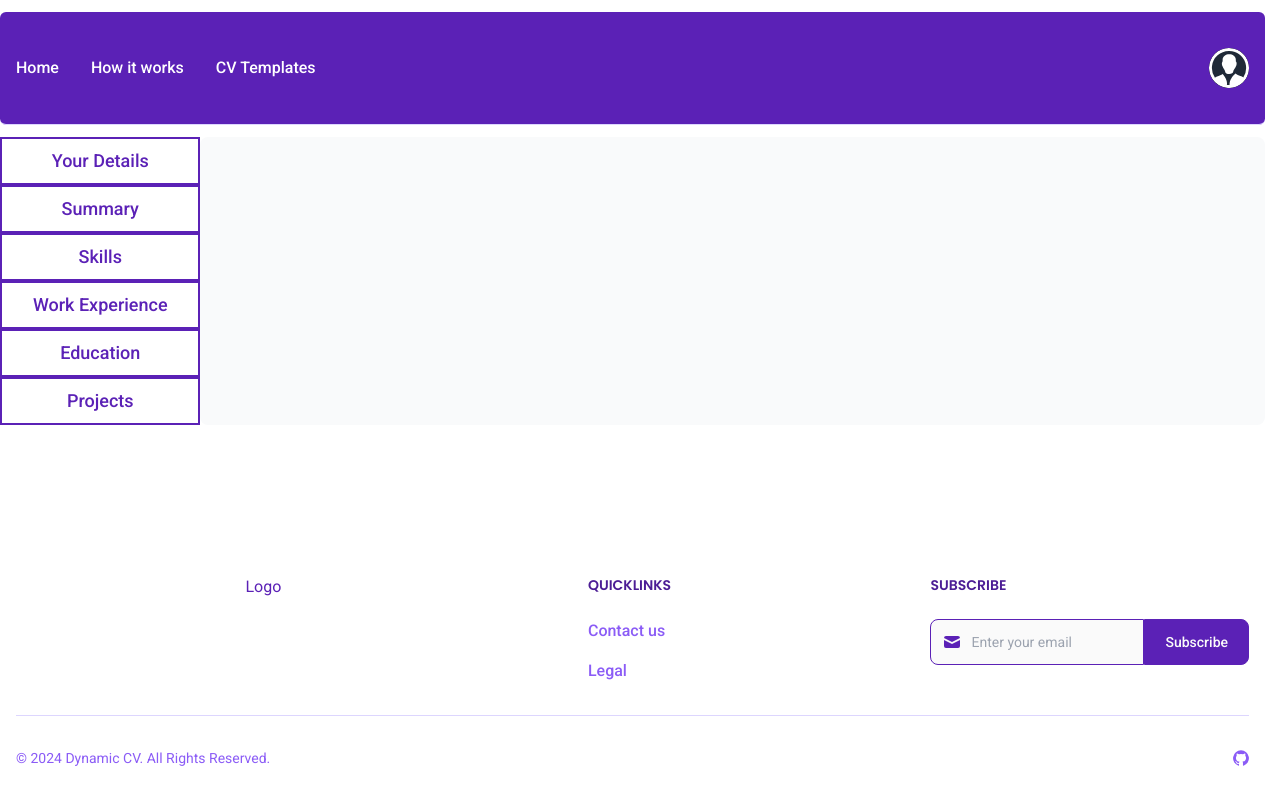
After one commit to stephendawsondev/dynamic-cv, a Django app: page /profile/edit-item/1/1/ in a window 1280 px wide. The commit adds this page. Run offline with Django 4.2, Linux system fonts and the light colour scheme; some libraries are stand-ins or nearby versions.

Commit message:
Add edit item page

```diff
--- /dev/null
+++ b/profiles/static/profiles/css/edit_item.css
@@ -0,0 +1,8 @@
+li.w-full>a.w-full {
+  background-color: white;
+  color: rgb(91 33 182 / var(--tw-border-opacity));
+}
+
+li.w-full>a.w-full:hover {
+  border-color: rgb(209 213 219 / var(--tw-border-opacity));
+}
--- a/profiles/templates/components/education-form.html
+++ b/profiles/templates/components/education-form.html
@@ -8,7 +8,9 @@
     {% with education_exp.bullet_points.all as generate_bullet_points %}
     {% with education_exp.applied_skills.all as generate_skills %}
     {% with education_exp.grade as has_grade %}
+    {% with education_exp.id as item_id %}
     {% include 'components/education-details.html' %}
+    {% endwith %}
     {% endwith %}
     {% endwith %}
     {% endwith %}
--- a/profiles/templates/components/projects-form.html
+++ b/profiles/templates/components/projects-form.html
@@ -7,7 +7,9 @@
     {% for project_exp in project_list %}
     {% with project_exp.repository_url as has_repo_url %}
     {% with project_exp.deployed_url as has_deployed_url %}
+    {% with project_exp.id as item_id %}
     {% include 'components/project-details.html' %}
+    {% endwith %}
     {% endwith %}
     {% endwith %}
     {% endfor %}
--- a/profiles/templates/components/work-experience-form.html
+++ b/profiles/templates/components/work-experience-form.html
@@ -7,7 +7,9 @@
     {% for work_exp in work_experience_list %}
     {% with work_exp.bullet_points.all as generate_bullet_points %}
     {% with work_exp.applied_skills.all as generate_skills %}
+    {% with work_exp.id as item_id %}
     {% include 'components/work-experience-details.html' %}
+    {% endwith %}
     {% endwith %}
     {% endwith %}
     {% endfor %}
--- /dev/null
+++ b/profiles/templates/profiles/edit_profile_item.html
@@ -0,0 +1,75 @@
+{% extends 'base.html' %}
+{% load static %}
+
+{% block title %}Edit{% endblock %}
+
+{% block extra_css %}
+<link rel="stylesheet" href="{% static 'profiles/css/edit_item.css' %}" type="text/css">
+{% endblock %}
+
+{% block content %}
+
+<div class="container mx-auto md:mt-3">
+  <div class="md:flex">
+    <ul class="flex flex-col text-lg font-medium text-violet-800 w-60" id="default-styled-tab"
+      data-tabs-toggle="#default-styled-tab-content"
+      data-tabs-active-classes="text-black hover:text-purple-600 bg-lime-500" role="tablist">
+      <li class="w-full" role="presentation" id="first-tab">
+        <a class="w-full py-2 text-violet-800 border-2 border-violet-800 text-center" type="button" role="tab"
+          aria-controls="detail" data-tabs-target="#tab-details" href="{% url 'profile' %}?tab=details">Your
+          Details</a>
+      </li>
+      <li class="w-full" role="presentation">
+        <a class="w-full py-2 text-violet-800 border-2 border-violet-800 text-center" type="button" role="tab"
+          aria-controls="summary" data-tabs-target="#tab-summary" href="{% url 'profile' %}?tab=summary">Summary</a>
+      </li>
+      <li class="w-full" role="presentation">
+        <a class="w-full py-2 text-violet-800 border-2 border-violet-800 text-center" type="button" role="tab"
+          aria-controls="skills" data-tabs-target="#tab-skills" href="{% url 'profile' %}?tab=skills">Skills</a>
+      </li>
+      <li class="w-full" role="presentation">
+        <a class="w-full py-2 text-violet-800 border-2 border-violet-800 text-center" type="button" role="tab"
+          aria-controls="work-experience" data-tabs-target="#tab-work-experience"
+          href="{% url 'profile' %}?tab=work_experience">Work Experience</a>
+      </li>
+      <li class="w-full" role="presentation">
+        <a class="w-full py-2 text-violet-800 border-2 border-violet-800 text-center" type="button" role="tab"
+          aria-controls="education" data-tabs-target="#tab-education"
+          href="{% url 'profile' %}?tab=education">Education</a>
+      </li>
+      <li class="w-full" role="presentation">
+        <a class="w-full py-2 text-violet-800 border-2 border-violet-800 text-center" type="button" role="tab"
+          aria-controls="projects" data-tabs-target="#tab-projects" href="{% url 'profile' %}?tab=projects">Projects</a>
+      </li>
+    </ul>
+    <div class="p-6 bg-gray-50 text-medium text-gray-500 rounded-lg w-full">
+
+    </div>
+    <div class="hidden" aria-hidden="true">
+      <div id="tab-details" role="tabpanel"></div>
+      <div id="tab-summary" role="tabpanel"></div>
+      <div id="tab-skills" role="tabpanel"></div>
+      <div id="tab-work-experience" role="tabpanel"></div>
+      <div id="tab-education" role="tabpanel"></div>
+      <div id="tab-projects" role="tabpanel"></div>
+    </div>
+  </div>
+</div>
+
+{% endblock %}
+
+{% block extra_js %}
+{{ block.super }}
+
+<script>
+  document.addEventListener("DOMContentLoaded", () => {
+    const buttons = document.querySelectorAll('a[type="button"]');
+    for (let button of buttons) {
+      button.addEventListener('click', function () {
+        window.location = this.href;
+      })
+    }
+  });
+</script>
+
+{% endblock %}
--- a/profiles/urls.py
+++ b/profiles/urls.py
@@ -26,4 +26,9 @@ urlpatterns = [
     path(
         "add-project/", views.AddProject.as_view(), name="add_project",
     ),
+    path(
+      "edit-item/<str:item_type>/<int:item_id>/",
+      views.EditItem.as_view(),
+      name="edit_item",
+    ),
 ]
--- a/profiles/views.py
+++ b/profiles/views.py
@@ -23,6 +23,9 @@ class ProfileView(LoginRequiredMixin, TemplateView):
     def get_context_data(self, **kwargs):
         context = super().get_context_data(**kwargs)
         user = self.request.user
+
+        if self.request.GET and 'tab' in self.request.GET:
+            context['tab'] = self.request.GET['tab']
 
         contact_information, created = ContactInformation.objects.get_or_create(
             user=user)
@@ -224,3 +227,12 @@ class AddProject(View):
         )
         project.save()
         return HttpResponse(json.dumps(post_data))
+
+
+class EditItem(View):
+
+    def get(self, request, item_type, item_id):
+        context = {
+            'item_type': item_type,
+        }
+        return render(request, 'profiles/edit_profile_item.html', context)
```
Also changed, not shown: profiles/templates/components/education-details.html (+5 -4 lines), profiles/templates/components/project-details.html (+5 -4 lines), profiles/templates/components/work-experience-details.html (+9 -6 lines), profiles/templates/profiles/profile.html (+10 -6 lines), profiles/static/profiles/css/profiles.css (deleted).
